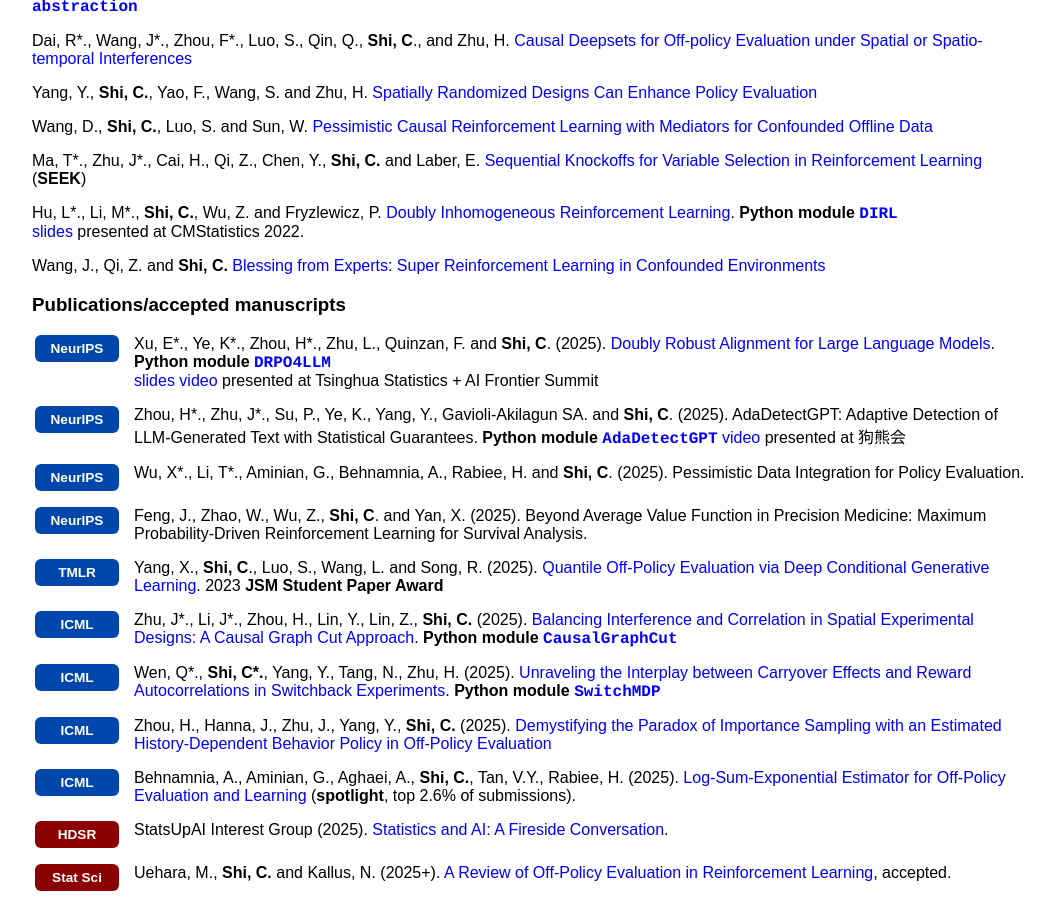
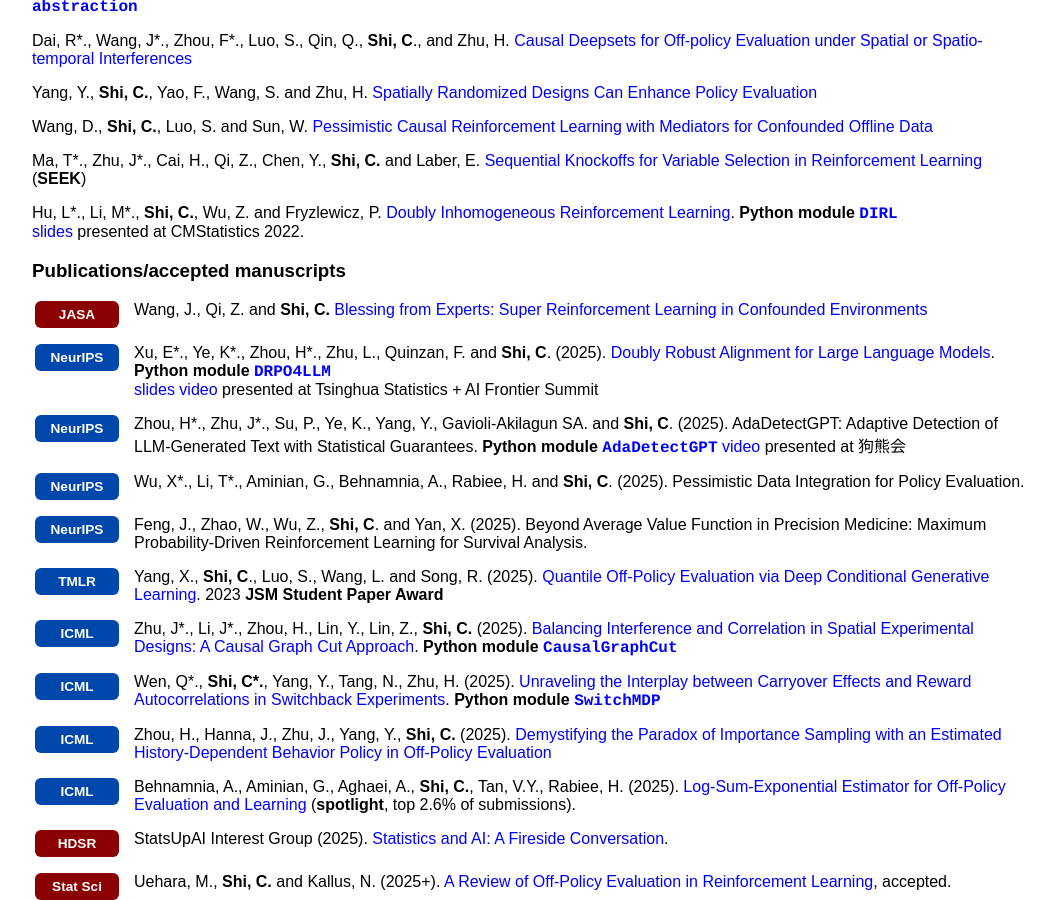
Before and after one commit to callmespring/callmespring.github.io, a Jekyll site: the page built from publication.md, in a window 1280 px wide and 900 px high, scrolled down 595 px. Shown: the whole window, without its empty margins (108-1162 px from the left). Built offline with Jekyll 4.4.1, drawn with Linux system fonts in a browser that asks for light colours.

Commit message:
Update publication.md

```diff
--- a/publication.md
+++ b/publication.md
@@ -46,9 +46,16 @@
 
 Hu, L\*., Li, M\*., **Shi, C.**, Wu, Z. and Fryzlewicz, P. [Doubly Inhomogeneous Reinforcement Learning](https://arxiv.org/pdf/2211.03983.pdf). **Python module** [<span style="font-family:courier;">**DIRL**</span>](https://github.com/zaza0209/DIRL) <br/> [<font size="3">slides</font>](./slides/DIRL.pdf) <font size="3">presented at CMStatistics 2022</font>.
 
-Wang, J., Qi, Z. and **Shi, C.** [Blessing from Experts: Super Reinforcement Learning in Confounded Environments](https://arxiv.org/pdf/2209.15448.pdf)
+### Publications/accepted manuscripts
 
-### Publications/accepted manuscripts
+<div class="publication-entry" style="display: flex; align-items: flex-start; margin-bottom: 1em;">
+  <div class="pub-venue" style="flex: 0 0 90px; margin-right: 12px; display: flex; align-items: center; justify-content: center;">
+    <span class="publication-logo-badge badge-stat">JASA</span>
+  </div>
+  <div class="pub-content" style="flex: 1;">
+    Wang, J., Qi, Z. and <strong>Shi, C.</strong> <a href="https://arxiv.org/pdf/2209.15448.pdf">Blessing from Experts: Super Reinforcement Learning in Confounded Environments</a>
+  </div>
+</div>
 
 <div class="publication-entry" style="display: flex; align-items: flex-start; margin-bottom: 1em;">
   <div class="pub-venue" style="flex: 0 0 90px; margin-right: 12px; display: flex; align-items: center; justify-content: center;">
```
